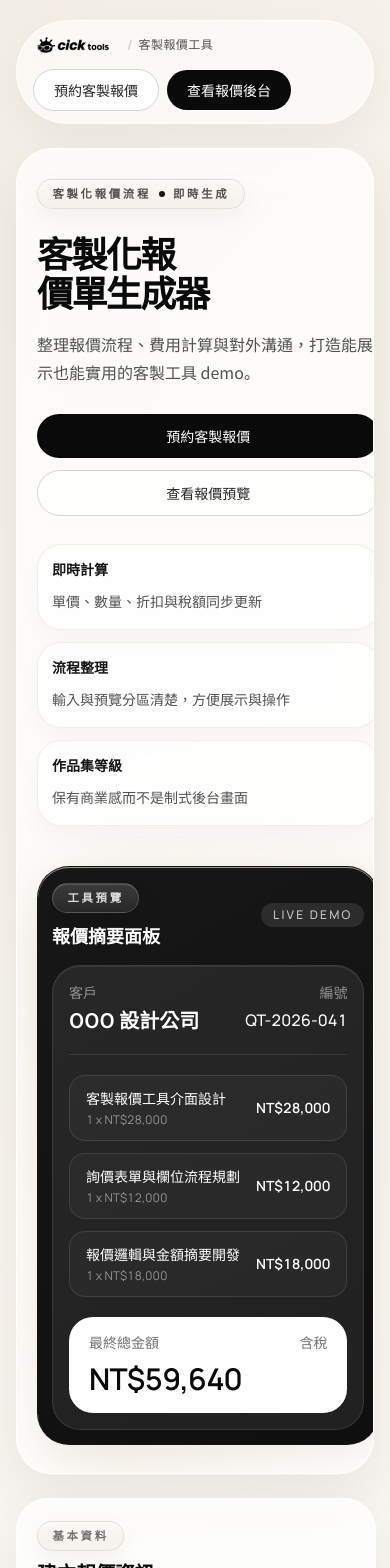
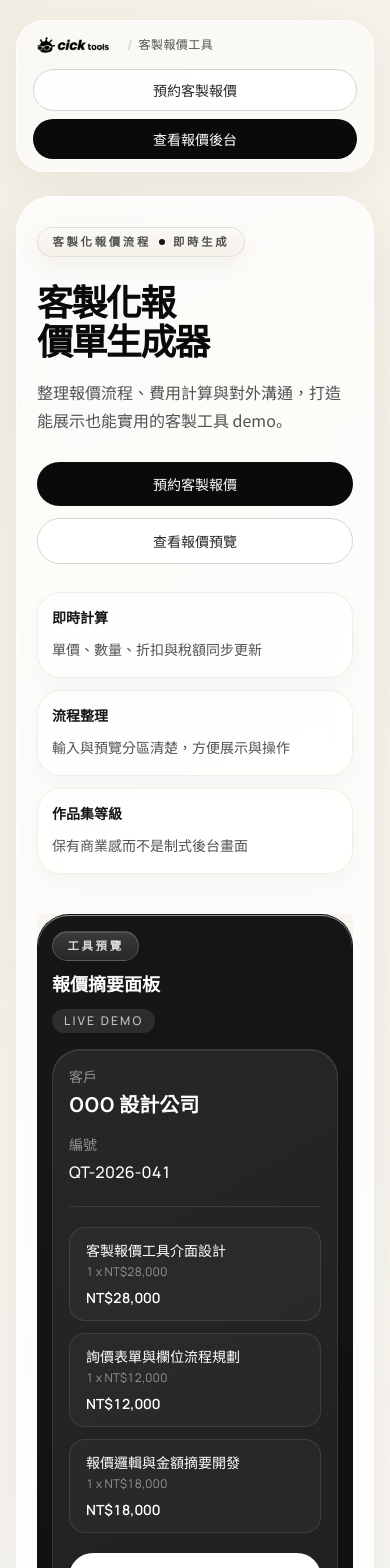
Before and after one commit to CiCK-IT/custom-quotation-tool, a Next.js app: page / in a window 390 px wide. Shown: the top 1568 px of the page. Built offline with nearby package versions, Linux system fonts and the light colour scheme.

Commit message:
Protect private admin routes and polish mobile layout

```diff
--- a/components/quote-generator.jsx
+++ b/components/quote-generator.jsx
@@ -554,28 +554,28 @@ export default function QuoteGenerator() {
               </div>
             </div>
 
-            <div className="fade-up-delay relative">
-              <div className="absolute inset-0 -z-10 translate-x-6 translate-y-6 rounded-[32px] bg-[linear-gradient(135deg,rgba(216,199,165,0.85),rgba(255,255,255,0.25))] blur-2xl" />
-              <div className="soft-ring rounded-[32px] border-white/10 bg-[linear-gradient(150deg,#171717_0%,#0f0f0f_100%)] p-3.5 text-white shadow-[0_30px_80px_rgba(17,17,17,0.3)] sm:p-4">
-                <div className="mb-4 flex items-center justify-between">
-                  <div>
+            <div className="fade-up-delay relative min-w-0 overflow-hidden">
+              <div className="absolute inset-0 -z-10 translate-x-3 translate-y-5 rounded-[32px] bg-[linear-gradient(135deg,rgba(216,199,165,0.85),rgba(255,255,255,0.25))] blur-2xl sm:translate-x-6 sm:translate-y-6" />
+              <div className="soft-ring min-w-0 overflow-hidden rounded-[32px] border-white/10 bg-[linear-gradient(150deg,#171717_0%,#0f0f0f_100%)] p-3.5 text-white shadow-[0_30px_80px_rgba(17,17,17,0.3)] sm:p-4">
+                <div className="mb-4 grid min-w-0 gap-3 sm:flex sm:items-center sm:justify-between">
+                  <div className="min-w-0">
                     <p className="eyebrow eyebrow-dark">工具預覽</p>
                     <p className="mt-2 text-lg font-semibold">報價摘要面板</p>
                   </div>
-                  <div className="font-ui rounded-full bg-white/10 px-3 py-1 text-xs font-medium tracking-[0.18em] text-white/72 uppercase">
+                  <div className="font-ui w-fit max-w-full rounded-full bg-white/10 px-3 py-1 text-xs font-medium tracking-[0.18em] text-white/72 uppercase">
                     Live Demo
                   </div>
                 </div>
 
-                <div className="rounded-[28px] border border-white/10 bg-white/[0.075] p-4 shadow-[inset_0_1px_0_rgba(255,255,255,0.08)] sm:p-5">
-                  <div className="mb-5 flex items-start justify-between gap-4 border-b border-white/10 pb-5">
-                    <div>
+                <div className="min-w-0 overflow-hidden rounded-[28px] border border-white/10 bg-white/[0.075] p-4 shadow-[inset_0_1px_0_rgba(255,255,255,0.08)] sm:p-5">
+                  <div className="mb-5 grid min-w-0 gap-4 border-b border-white/10 pb-5 sm:flex sm:items-start sm:justify-between">
+                    <div className="min-w-0">
                       <p className="text-sm text-white/50">客戶</p>
-                      <p className="mt-1 text-xl font-semibold">{form.customerName || "未填寫客戶名稱"}</p>
+                      <p className="mt-1 truncate text-xl font-semibold">{form.customerName || "未填寫客戶名稱"}</p>
                     </div>
-                    <div className="text-right">
+                    <div className="min-w-0 text-left sm:text-right">
                       <p className="text-sm text-white/50">編號</p>
-                      <p className="font-ui mt-1 font-medium">{form.quoteNumber || "自動產生中"}</p>
+                      <p className="font-ui mt-1 truncate font-medium">{form.quoteNumber || "自動產生中"}</p>
                     </div>
                   </div>
 
@@ -583,7 +583,7 @@ export default function QuoteGenerator() {
                     {computedItems.slice(0, 3).map((item) => (
                       <div
                         key={item.id}
-                        className="flex items-center justify-between gap-4 rounded-2xl border border-white/10 bg-white/[0.03] px-4 py-3"
+                        className="grid min-w-0 gap-2 rounded-2xl border border-white/10 bg-white/[0.03] px-4 py-3 sm:flex sm:items-center sm:justify-between sm:gap-4"
                       >
                         <div className="min-w-0">
                           <p className="truncate text-sm font-medium text-white">
@@ -593,7 +593,7 @@ export default function QuoteGenerator() {
                             {toNumber(item.quantity)} x {formatCurrency(toNumber(item.price))}
                           </p>
                         </div>
-                        <p className="font-ui text-sm font-semibold">{formatCurrency(item.subtotal)}</p>
+                        <p className="font-ui shrink-0 text-sm font-semibold">{formatCurrency(item.subtotal)}</p>
                       </div>
                     ))}
                   </div>
--- a/components/site-nav.jsx
+++ b/components/site-nav.jsx
@@ -16,7 +16,7 @@ export default function SiteNav({
   return (
     <nav
       aria-label="網站導覽"
-      className="flex flex-col gap-3 rounded-full border border-white/75 bg-white/60 px-4 py-3 shadow-[0_14px_38px_rgba(17,17,17,0.045)] backdrop-blur sm:flex-row sm:items-center sm:justify-between sm:px-5"
+      className="flex w-full min-w-0 flex-col gap-3 overflow-hidden rounded-[28px] border border-white/75 bg-white/60 px-4 py-3 shadow-[0_14px_38px_rgba(17,17,17,0.045)] backdrop-blur sm:flex-row sm:items-center sm:justify-between sm:rounded-full sm:px-5"
     >
       <Link
         href="/"
@@ -45,17 +45,17 @@ export default function SiteNav({
           </span>
         </span>
       </Link>
-      <div className="flex shrink-0 flex-wrap items-center gap-2">
+      <div className="grid w-full min-w-0 gap-2 sm:flex sm:w-auto sm:shrink-0 sm:flex-wrap sm:items-center">
         <Link
           href={actionHref}
-          className="inline-flex shrink-0 items-center justify-center whitespace-nowrap rounded-full border border-neutral-300 bg-white/85 px-5 py-2.5 text-sm font-medium text-neutral-800 transition hover:bg-white"
+          className="inline-flex min-w-0 items-center justify-center whitespace-nowrap rounded-full border border-neutral-300 bg-white/85 px-4 py-2.5 text-sm font-medium text-neutral-800 transition hover:bg-white sm:shrink-0 sm:px-5"
         >
           {actionLabel}
         </Link>
         {secondaryActionHref && secondaryActionLabel ? (
           <Link
             href={secondaryActionHref}
-            className="inline-flex shrink-0 items-center justify-center whitespace-nowrap rounded-full bg-neutral-950 px-5 py-2.5 text-sm font-medium text-white transition hover:bg-neutral-800"
+            className="inline-flex min-w-0 items-center justify-center whitespace-nowrap rounded-full bg-neutral-950 px-4 py-2.5 text-sm font-medium text-white transition hover:bg-neutral-800 sm:shrink-0 sm:px-5"
           >
             {secondaryActionLabel}
           </Link>
```
